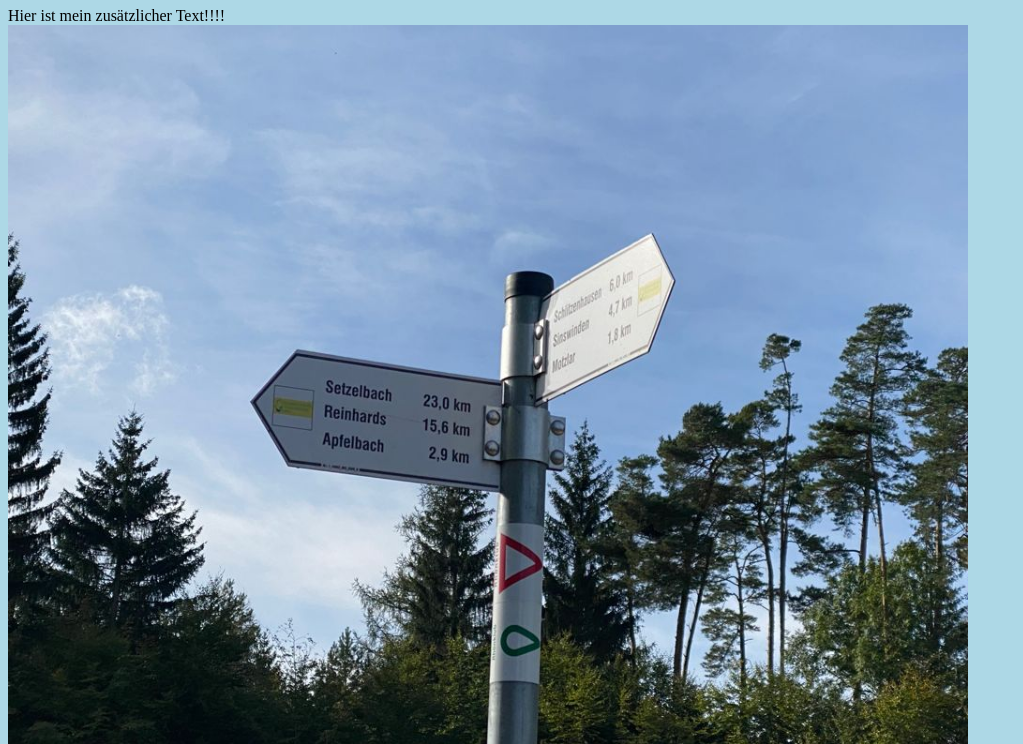
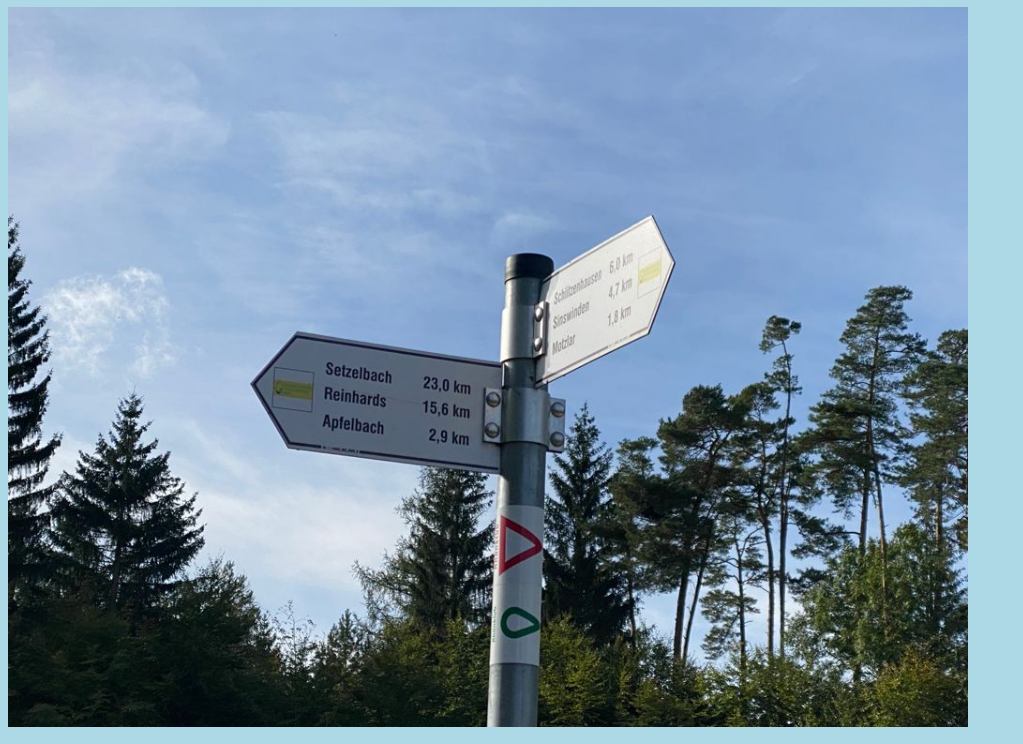
Before and after one commit to Nessi76/hello-world, a plain HTML site: page index.html in a window 1280 px wide. Shown: the part 73-817 px from the top of the page, without its empty margins (0-1023 px from the left). Drawn offline with Linux system fonts and the light colour scheme.

Commit message:
Text rausgenommen

```diff
--- a/index.html
+++ b/index.html
@@ -7,7 +7,6 @@
 <body>
 
 <h1>Hello world!</h1>
-<div>Hier ist mein zusätzlicher Text!!!!</div>
 <div><img src="wegweiser.jpg" alt="Wegweiser" style="width: 100%; max-width:960px"></div>
 <p>This is the first file in my new Git Repo.</p>
 <p>This line is here to show how merging works.</p>
```
